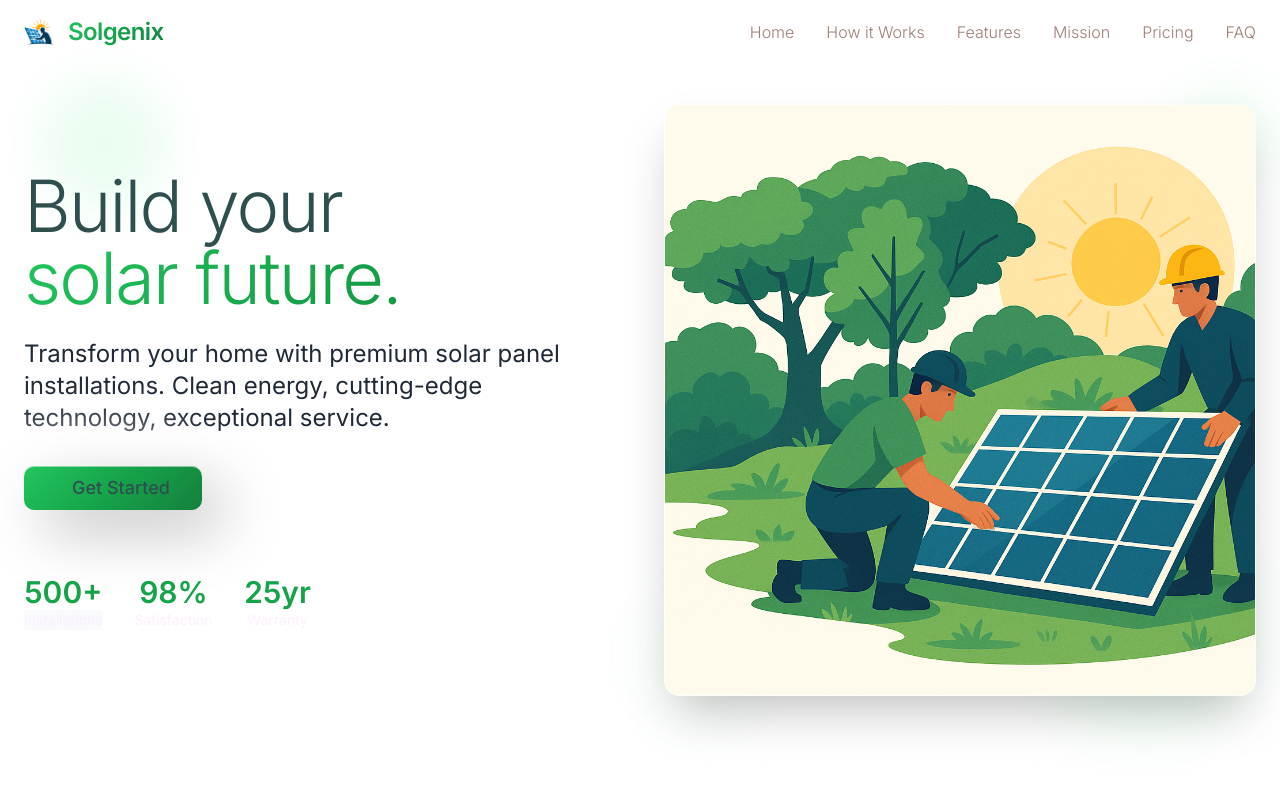
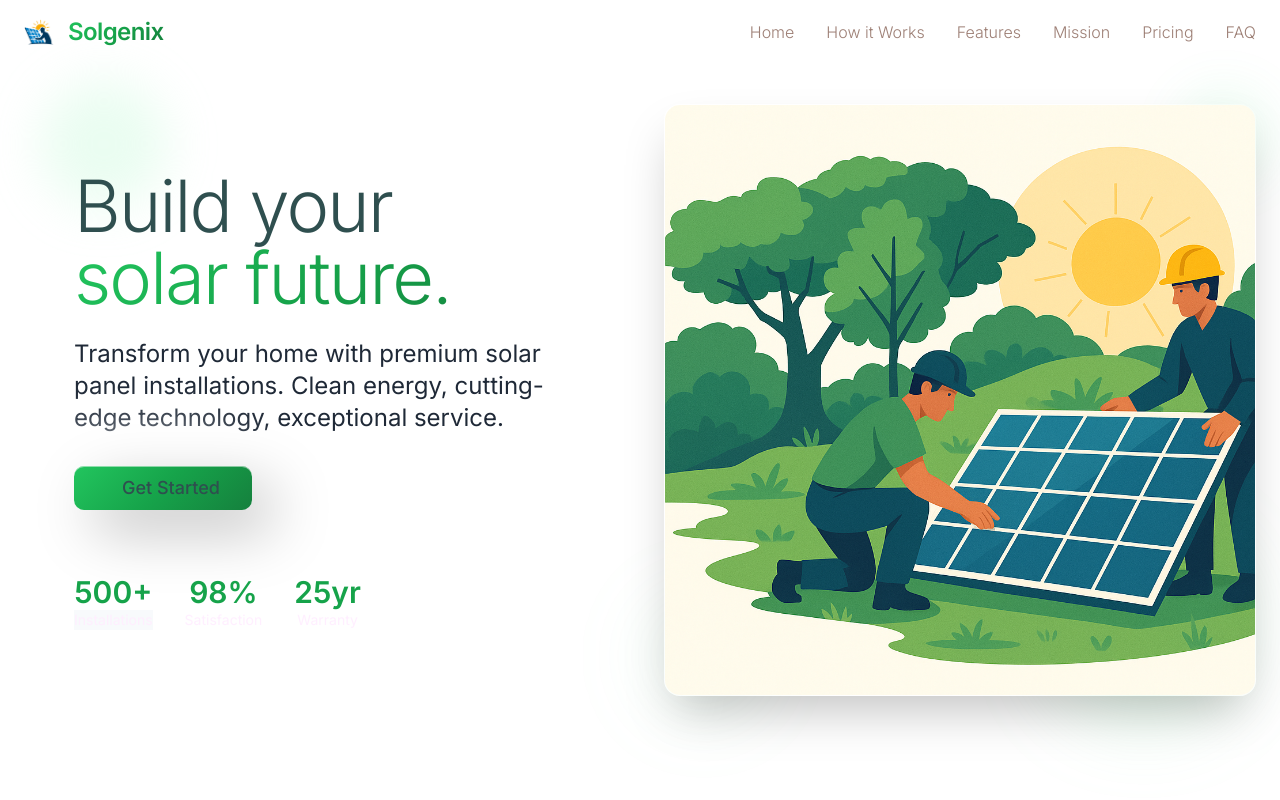
Before and after one commit to NikolaMitevV2/solgenix-glowing-future, a React (Vite) app: page / in a window 1280 px wide. Shown: the top 800 px of the page. Built offline with nearby package versions, Linux system fonts and the light colour scheme; some icons are missing.

Commit message:
Visual edit in Lovable
Edited UI in Lovable

```diff
--- a/src/components/HeroSection.tsx
+++ b/src/components/HeroSection.tsx
@@ -17,7 +17,7 @@ const HeroSection = () => {
       <div className="relative z-10 container mx-auto px-6 py-20 flex items-center min-h-screen">
         <div className="grid lg:grid-cols-2 gap-12 items-center w-full">
           {/* Left Content */}
-          <div className="space-y-8 animate-fade-in-up">
+          <div className="space-y-8 animate-fade-in-up px-[50px]">
             <div className="space-y-6">
               <h1 className="text-5xl lg:text-7xl font-light tracking-tight leading-tight text-darkslategray">
                 Build your
```
